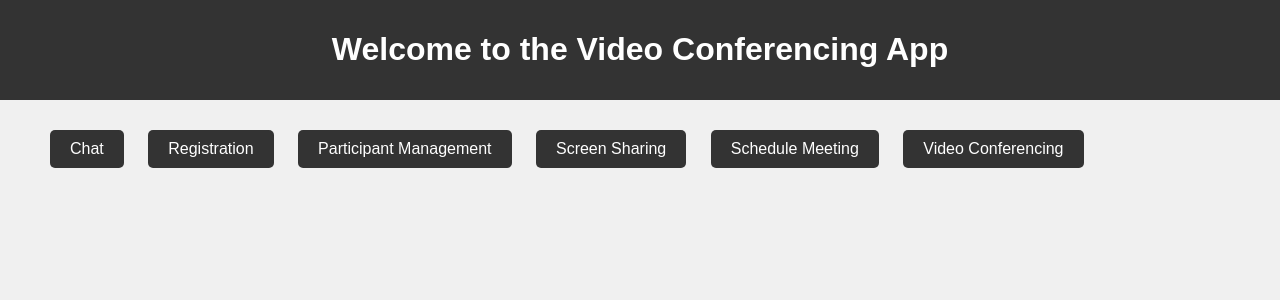
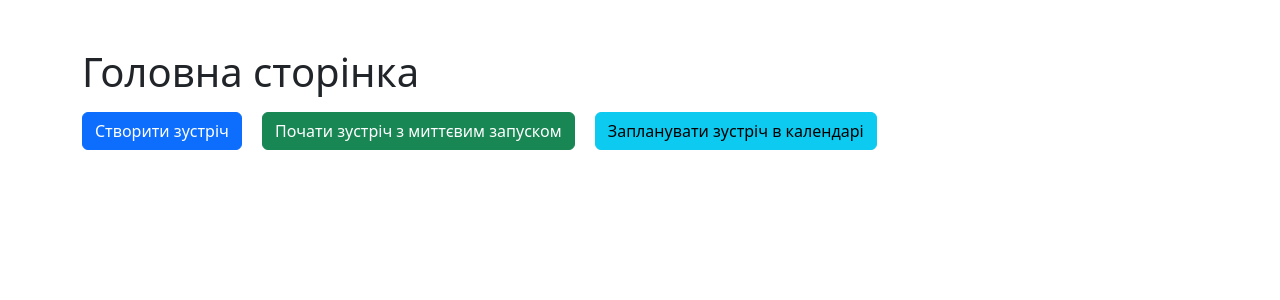
Before and after one commit to galaburdal/Galaburda.University.Google-Meet, a Flask app: page / in a window 1280 px wide. Shown: the top 300 px of the page. Run offline with Flask 3, Linux system fonts and the light colour scheme; some libraries are stand-ins or nearby versions.

Commit message:
new tasks

```diff
--- a/templates/index.html
+++ b/templates/index.html
@@ -4,55 +4,31 @@
     <meta charset="UTF-8">
     <meta http-equiv="X-UA-Compatible" content="IE=edge">
     <meta name="viewport" content="width=device-width, initial-scale=1.0">
-    <title>Video Conferencing App</title>
-    <style>
-        body {
-            font-family: Arial, sans-serif;
-            background-color: #f0f0f0;
-            margin: 0;
-            padding: 0;
+    <title>Головна сторінка</title>
+    <link href="https://cdn.jsdelivr.net/npm/bootstrap@5.4.0/dist/css/bootstrap.min.css" rel="stylesheet">
+</head>
+<body>
+    <div class="container">
+        <h1 class="mt-5">Головна сторінка</h1>
+        <div class="mt-3">
+            <button class="btn btn-primary me-3" onclick="createMeeting()">Створити зустріч</button>
+            <button class="btn btn-success me-3" onclick="startMeeting()">Почати зустріч з миттєвим запуском</button>
+            <button class="btn btn-info" onclick="planMeeting()">Запланувати зустріч в календарі</button>
+        </div>
+    </div>
+
+    <script>
+        function createMeeting() {
+            alert("Створити зустріч");
         }
 
-        header {
-            background-color: #333;
-            color: white;
-            padding: 10px 0;
-            text-align: center;
+        function startMeeting() {
+            alert("Почати зустріч з миттєвим запуском");
         }
 
-        .container {
-            max-width: 1200px;
-            margin: 0 auto;
-            padding: 20px;
+        function planMeeting() {
+            alert("Запланувати зустріч в календарі");
         }
-
-        button {
-            padding: 10px 20px;
-            background-color: #333;
-            color: white;
-            border: none;
-            border-radius: 5px;
-            font-size: 16px;
-            margin: 10px;
-            cursor: pointer;
-        }
-
-        button:hover {
-            background-color: #444;
-        }
-    </style>
-</head>
-<body>
-    <header>
-        <h1>Welcome to the Video Conferencing App</h1>
-    </header>
-    <div class="container">
-       <button onclick="window.location.href = 'chat.html';">Chat</button>
-        <button onclick="window.location.href = 'registration.html';">Registration</button>
-        <button onclick="window.location.href = 'participant_management.html';">Participant Management</button>
-        <button onclick="window.location.href = 'screen_sharing.html';">Screen Sharing</button>
-        <button onclick="window.location.href = 'schedule_meeting.html';">Schedule Meeting</button>
-        <button onclick="window.location.href = 'video_conferencing.html';">Video Conferencing</button>
-    </div>
+    </script>
 </body>
 </html>
```
